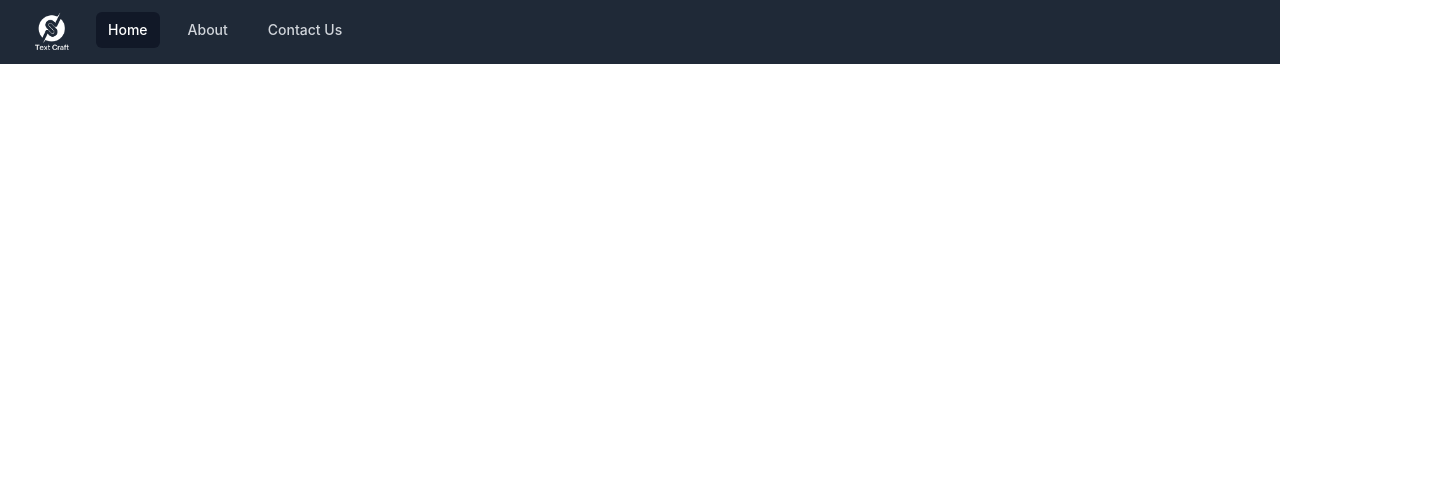
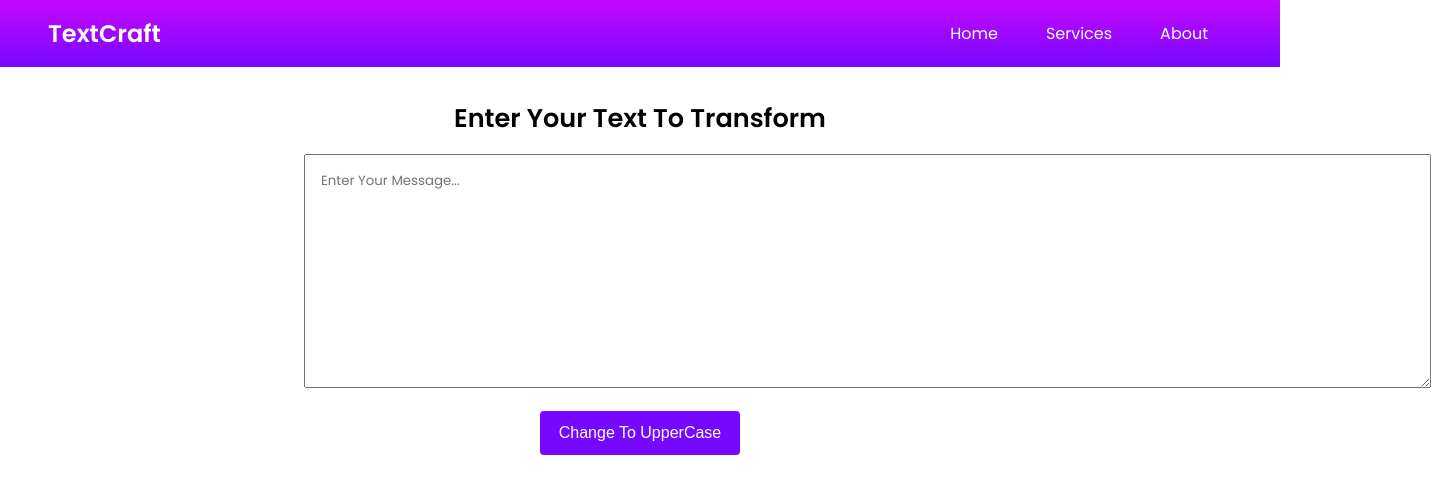
Before and after one commit to shaggy619/react-js, a React (Create React App) app in the folder text-craft/: page / in a window 1280 px wide. Shown: the top 494 px of the page, 1431 px wide, since content can reach past the window. Built offline with nearby package versions, Linux system fonts and the light colour scheme.

Commit message:
Added New Files

```diff
--- a/text-craft/public/index.html
+++ b/text-craft/public/index.html
@@ -27,7 +27,6 @@
       work correctly both with client-side routing and a non-root public URL.
       Learn how to configure a non-root public URL by running `npm run build`.
     -->
-    <script src="https://cdn.tailwindcss.com"></script>
 
     <title>Text Craft</title>
   </head>
--- a/text-craft/src/App.css
+++ b/text-craft/src/App.css
@@ -1,3 +1,4 @@
+@import url("https://fonts.googleapis.com/css2?family=Poppins:wght@300;400;500;600&display=swap");
 .App {
   text-align: center;
 }
@@ -36,3 +37,76 @@
     transform: rotate(360deg);
   }
 }
+
+* {
+  margin: 0;
+  padding: 0;
+  box-sizing: border-box;
+}
+
+body {
+  font-family: "Poppins";
+}
+
+nav {
+  padding: 1rem 3rem;
+  /* background-color: rgb(119, 8, 255); */
+  background: linear-gradient(0deg, rgb(119, 8, 255), rgb(197, 8, 255));
+  display: flex;
+  align-items: center;
+  justify-content: space-between;
+}
+
+ul {
+  list-style-type: none;
+}
+
+a {
+  text-decoration: none;
+  color: white;
+}
+
+.menu-items {
+  display: flex;
+}
+
+.menu-items li a {
+  padding: 0.5rem 1.5rem;
+}
+
+.menu-items li a:hover {
+  background-color: rgba(255, 255, 255, 0.2);
+  border-radius: 4px;
+}
+
+.container {
+  width: 60vw;
+  padding: 1rem 3rem;
+  margin: 0 auto;
+}
+
+h1 {
+  font-size: 1.6rem;
+  text-align: center;
+  margin: 1rem 0;
+}
+
+textarea {
+  font-family: "Poppins";
+  padding: 1rem;
+}
+
+.btn {
+  margin-top: 1rem;
+  text-align: center;
+}
+
+button {
+  border: none;
+  background-color: rgb(119, 8, 255);
+  color: white;
+  padding: 0.8rem 1.2rem;
+  font-size: 1rem;
+  border-radius: 4px;
+  cursor: pointer;
+}
--- a/text-craft/src/App.js
+++ b/text-craft/src/App.js
@@ -1,10 +1,13 @@
+// import logo from "./logo.png";
 import "./App.css";
+import Form from "./components/Form";
 import Navbar from "./components/Navbar";
 
 function App() {
   return (
     <>
-      <Navbar firstButton="Home" thirdButton="Contact Us" />
+      <Navbar title="TextCraft" />
+      <Form />
     </>
   );
 }
--- /dev/null
+++ b/text-craft/src/components/Form.js
@@ -0,0 +1,37 @@
+import React, { useState } from "react";
+
+export default function Form(props) {
+  const [text, changedText] = useState("");
+  const handleOnChange = (event) => {
+    let newText = event.target.value;
+    changedText(newText);
+    console.log("Changed");
+  };
+  const handleOnFocus = () => {
+    changedText("");
+  };
+  const handleOnclick = () => {
+    let newText = text.toUpperCase();
+    changedText(newText);
+  };
+  return (
+    <>
+      <div className="container">
+        <div>
+          <h1>Enter Your Text To Transform</h1>
+          <textarea
+            placeholder="Enter Your Message..."
+            value={text}
+            rows={10}
+            cols={95}
+            onChange={handleOnChange}
+            onFocus={handleOnFocus}
+          ></textarea>
+          <div className="btn">
+            <button onClick={handleOnclick}>Change To UpperCase</button>
+          </div>
+        </div>
+      </div>
+    </>
+  );
+}
--- a/text-craft/src/components/Navbar.js
+++ b/text-craft/src/components/Navbar.js
@@ -1,117 +1,36 @@
 import React from "react";
-import logo from "../logo.png";
+// import logo from "../logo.png";
 import PropTypes from "prop-types";
 
 export default function Navbar(props) {
   return (
-    <nav className="bg-gray-800">
-      <div className="mx-auto max-w-7xl px-2 sm:px-6 lg:px-8">
-        <div className="relative flex h-16 items-center justify-between">
-          <div className="absolute inset-y-0 left-0 flex items-center sm:hidden">
-            <button
-              type="button"
-              className="relative inline-flex items-center justify-center rounded-md p-2 text-gray-400 hover:bg-gray-700 hover:text-white focus:outline-none focus:ring-2 focus:ring-inset focus:ring-white"
-              aria-controls="mobile-menu"
-              aria-expanded="false"
-            >
-              <span className="absolute -inset-0.5"></span>
-              <span className="sr-only">Open main menu</span>
-
-              <svg
-                className="block h-6 w-6"
-                fill="none"
-                viewBox="0 0 24 24"
-                stroke-width="1.5"
-                stroke="currentColor"
-                aria-hidden="true"
-              >
-                <path
-                  stroke-linecap="round"
-                  stroke-linejoin="round"
-                  d="M3.75 6.75h16.5M3.75 12h16.5m-16.5 5.25h16.5"
-                />
-              </svg>
-
-              <svg
-                className="hidden h-6 w-6"
-                fill="none"
-                viewBox="0 0 24 24"
-                stroke-width="1.5"
-                stroke="currentColor"
-                aria-hidden="true"
-              >
-                <path
-                  stroke-linecap="round"
-                  stroke-linejoin="round"
-                  d="M6 18L18 6M6 6l12 12"
-                />
-              </svg>
-            </button>
-          </div>
-          <div className="flex flex-1 items-center justify-center sm:items-stretch sm:justify-start">
-            <div className="flex flex-shrink-0 items-center">
-              <img className="h-10 w-auto" src={logo} alt="Text Craft" />
-            </div>
-            <div className="hidden sm:ml-6 sm:block">
-              <div className="flex space-x-4">
-                <a
-                  href="/"
-                  className="bg-gray-900 text-white rounded-md px-3 py-2 text-sm font-medium"
-                  aria-current="page"
-                >
-                  {props.firstButton}
-                </a>
-                <a
-                  href="/"
-                  className="text-gray-300 hover:bg-gray-700 hover:text-white rounded-md px-3 py-2 text-sm font-medium"
-                >
-                  {props.secondButton}
-                </a>
-                <a
-                  href="/"
-                  className="text-gray-300 hover:bg-gray-700 hover:text-white rounded-md px-3 py-2 text-sm font-medium"
-                >
-                  {props.thirdButton}
-                </a>
-              </div>
-            </div>
-          </div>
-        </div>
+    <nav>
+      <div className="title">
+        <h2>
+          <a href="/">{props.title}</a>
+        </h2>
       </div>
-
-      <div className="sm:hidden" id="mobile-menu">
-        <div className="space-y-1 px-2 pb-3 pt-2">
-          <a
-            href="/"
-            className="bg-gray-900 text-white block rounded-md px-3 py-2 text-base font-medium"
-            aria-current="page"
-          >
-            Home
-          </a>
-          <a
-            href="/"
-            className="text-gray-300 hover:bg-gray-700 hover:text-white block rounded-md px-3 py-2 text-base font-medium"
-          >
-            About
-          </a>
-          <a
-            href="/"
-            className="text-gray-300 hover:bg-gray-700 hover:text-white block rounded-md px-3 py-2 text-base font-medium"
-          >
-            Services
-          </a>
-        </div>
+      <div>
+        <ul className="menu-items">
+          <li>
+            <a href="/">Home</a>
+          </li>
+          <li>
+            <a href="/">Services</a>
+          </li>
+          <li>
+            <a href="/">About</a>
+          </li>
+        </ul>
       </div>
     </nav>
   );
 }
 
 Navbar.propTypes = {
-  firstButton: PropTypes.string.isRequired,
-  secondButton: PropTypes.string,
+  title: PropTypes.string.isRequired,
 };
 
 Navbar.defaultProps = {
-  firstButton: "Home Btn",
-  secondButton: "About",
+  title: "Title Here",
 };
```
